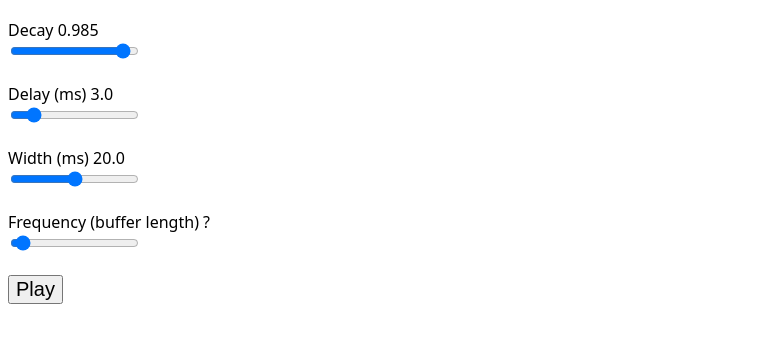
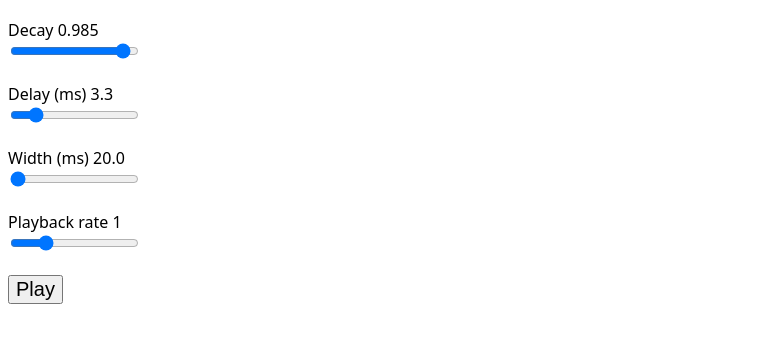
Before and after one commit to burntcustard/tiny-karplus-strong, a website: page index.html in a window 1280 px wide. Shown: the part 67-410 px from the top of the page, without its empty margins (0-762 px from the left). Drawn offline with Linux system fonts and the light colour scheme.

Commit message:
Add setPlaybackRate & tweak defaults

```diff
--- a/index.html
+++ b/index.html
@@ -26,15 +26,15 @@
 
     <label for="delay">Delay (ms)</label>
     <span id="delay-indicator">10</span>
-    <input type="range" min="0.1" max="20" value="3" step="0.1" id="delay">
+    <input type="range" min="0.1" max="20" value="3.3" step="0.1" id="delay">
 
     <label for="width">Width (ms)</label>
     <span id="width-indicator">?</span>
-    <input type="range" min="10" max="30" value="20" step="0.1" id="width">
+    <input type="range" min="20" max="100" value="20" step="0.1" id="width">
 
-    <label for="frequency">Frequency (buffer length)</label>
-    <span id="frequency-indicator">?</span>
-    <input type="range" min="0.1" max="10000" value="420" step="0.1" id="frequency">
+    <label for="rate">Playback rate</label>
+    <span id="rate-indicator">?</span>
+    <input type="range" min="0.01" max="4" value="1" step="0.01" id="rate">
 
     <button id="play">Play</button>
     <span id="playing"></span>
--- a/main.js
+++ b/main.js
@@ -6,6 +6,7 @@ const init = () => audioContext = new AudioContext();
 let feedbackGain; // decay
 let delayTime; // delayTime
 let width; // noiseGain ramping (?)
+let playbackRate;
 let delayNode;
 let noiseGainNode;
 let feedbackNode;
@@ -15,6 +16,7 @@ function setFeedbackGain() {
   const newValue = document.querySelector('#decay').value;
   feedbackGain = parseFloat(newValue).toFixed(3);
   document.querySelector('#decay-indicator').innerText = feedbackGain;
+  if (feedbackNode) feedbackNode.gain.value = feedbackGain;
 }
 
 function setDelayTime() {
@@ -30,29 +32,37 @@ function setWidth() {
   document.querySelector('#width-indicator').innerText = width;
 }
 
+function setPlaybackRate() {
+  const newValue = document.querySelector('#rate').value;
+  playbackRate = parseFloat(newValue);
+  document.querySelector('#rate-indicator').innerText = playbackRate;
+  if (noiseNode) noiseNode.playbackRate.value = playbackRate;
+}
+
 setFeedbackGain();
 setDelayTime();
 setWidth();
+setPlaybackRate();
 
 document.querySelector('#decay').addEventListener('input', setFeedbackGain);
 document.querySelector('#delay').addEventListener('input', setDelayTime);
 document.querySelector('#width').addEventListener('input', setWidth);
+document.querySelector('#rate').addEventListener('input', setPlaybackRate);
 
 document.querySelector('button').addEventListener('click', () => {
   if (!audioContext) {
     init();
-  }
-
     const buffer = audioContext.createBuffer(1, audioContext.sampleRate, audioContext.sampleRate);
 
     for (let i = 0; i < audioContext.sampleRate; i++) {
       buffer.getChannelData(0)[i] = Math.random() * 2 - 1;
     }
 
+    // TODO: Add low and high pass filter nodes to get rid of e.g. randomly occuring ringy noises on very low notes
     delayNode = new DelayNode(audioContext, { delayTime });
     noiseGainNode = new GainNode(audioContext, { gain: 0 });
     feedbackNode = new GainNode(audioContext, { gain: feedbackGain });
-  noiseNode = new AudioBufferSourceNode(audioContext, { buffer });
+    noiseNode = new AudioBufferSourceNode(audioContext, { buffer, loop: true, playbackRate });
 
     noiseNode.start();
     noiseNode.connect(noiseGainNode);
@@ -61,7 +71,8 @@ document.querySelector('button').addEventListener('click', () => {
     delayNode.connect(feedbackNode);
     feedbackNode.connect(delayNode);
     feedbackNode.connect(audioContext.destination);
+  }
 
   noiseGainNode.gain.setValueAtTime(0.5, audioContext.currentTime);
-  noiseGainNode.gain.linearRampToValueAtTime(0, audioContext.currentTime + width / 1000);
+  noiseGainNode.gain.linearRampToValueAtTime(0, audioContext.currentTime + (width / 1000));
 });
```
Lines whose indentation alone changed are shown as unchanged.
